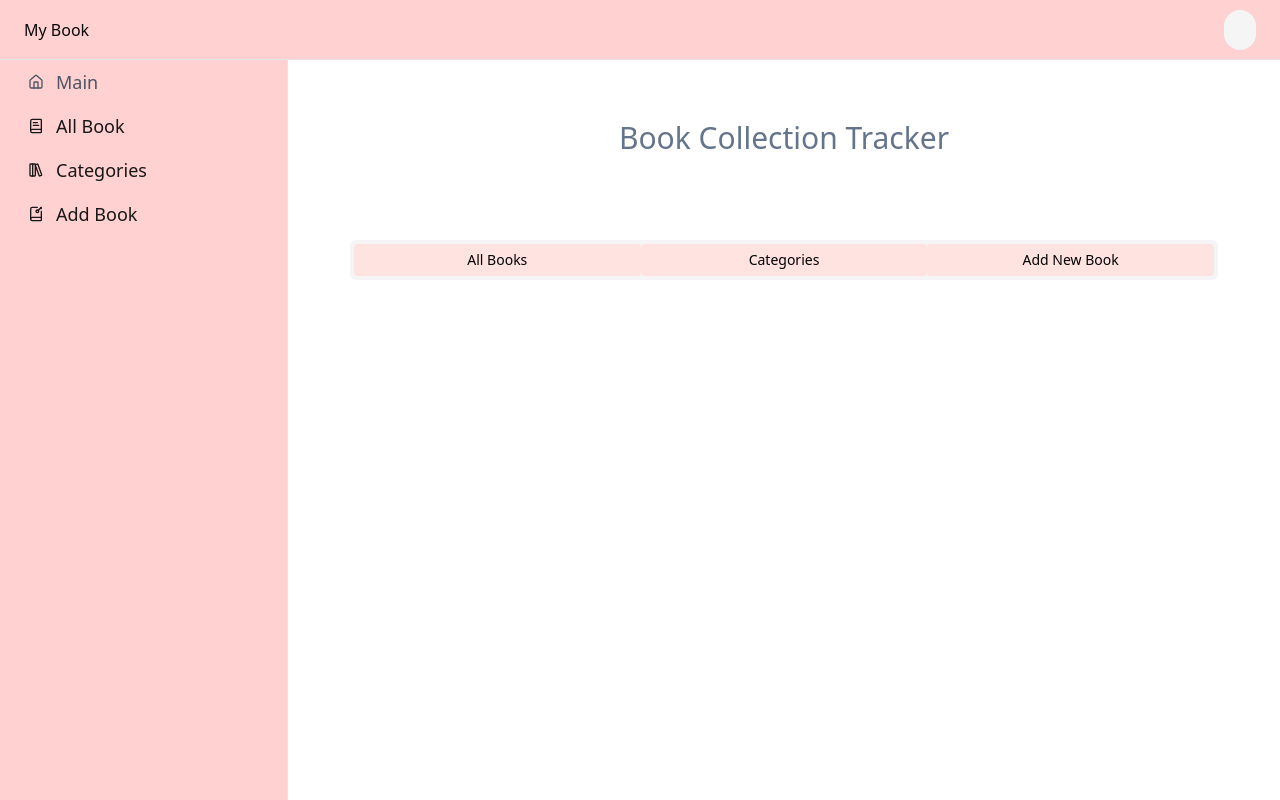
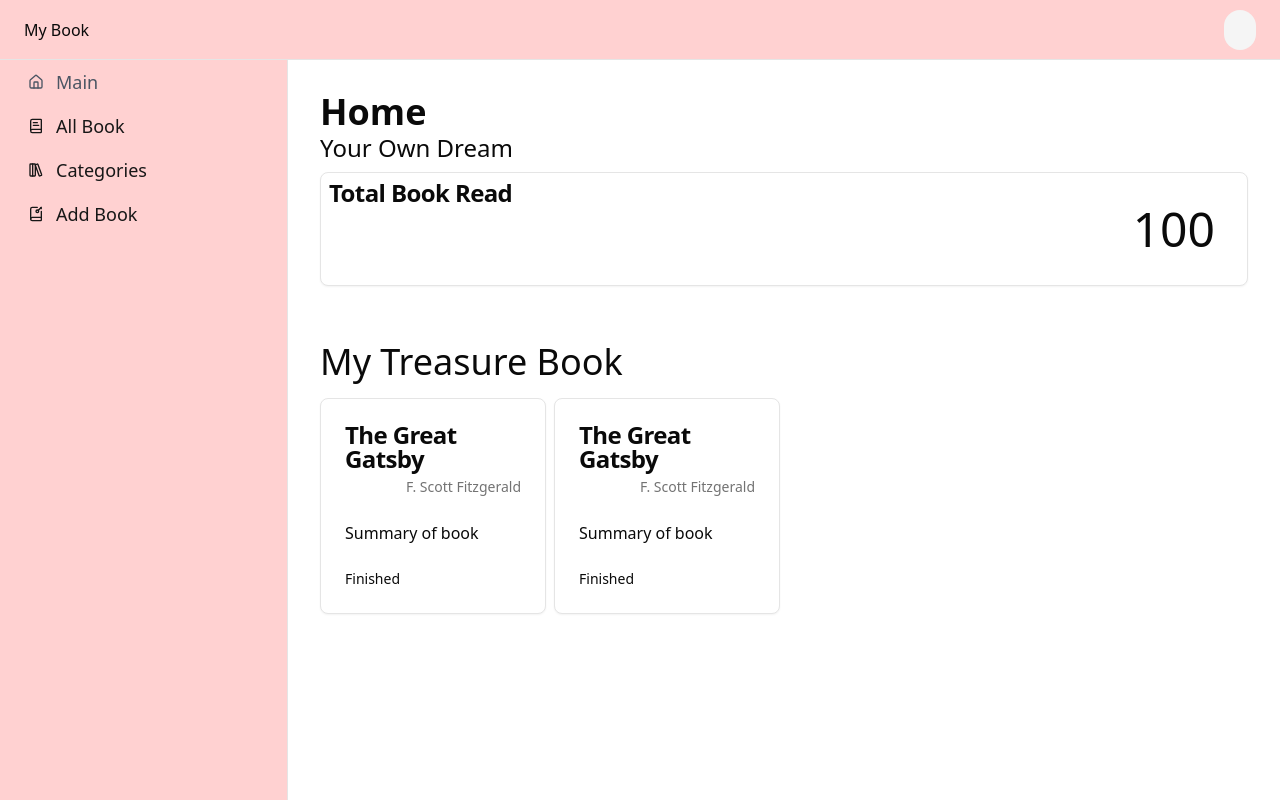
Before and after one commit to amirahyusof/learn-supabase, a Next.js app: page /dashboard in a window 1280 px wide. Built offline with nearby package versions, Linux system fonts and the light colour scheme; no server answers; what @nextui-org/react would draw is missing.

Commit message:
fix and redesign dashboard's layout

```diff
--- a/app/(overview)/dashboard/page.tsx
+++ b/app/(overview)/dashboard/page.tsx
@@ -1,43 +1,56 @@
-import MainPage from '@/components/main-page'
+import { Card, CardContent, CardDescription, CardFooter, CardHeader, CardTitle } from '@/components/ui/card'
 import React from 'react'
-import { dataBook } from '@/components/data-table/column'
 
-async function getData(): Promise<dataBook[]> {
-  return [
-    {
-      id:"001",
-      title: "The Great Gatsby",
-      author: "F. Scott Fitzgerald",
-      genre: "Fiction",
-      readingStatus: "finished",
-    },
-    {
-      id:"002",
-      title: "Atomic Habits",
-      author: "James Clear",
-      genre: "Self-help",
-      readingStatus: "want to read",
-    },
-    {
-      id:"003",
-      title: "1984",
-      author: "George Orwell",
-      genre: "Dystopian",
-      readingStatus: "reading",
-    },
-  ]
-}
+const Home = () => {
+  return (
+    <main>
+      <div className='p-4'>
+        <h1 className='text-2xl lg:text-4xl font-bold'>Home</h1>
+        <p className='text-lg lg:text-2xl'>Your Own Dream</p>
+        <Card className='p-2 mt-2'>
+          <CardTitle>Total Book Read</CardTitle>
+          <CardContent className='text-end text-5xl'>
+            100
+          </CardContent>
+        </Card>
+      </div>
 
-async function Page(){
-  const data = await getData()
+      <div className='p-4 mt-6'>
+        <h1 className='text-2xl lg:text-4xl font-medium'>My Treasure Book</h1>
+        <div className='grid grid-cols-2 md:grid-cols-3 lg:grid-cols-4 gap-2 mt-4'>
+          <Card>
+            <CardHeader>
+              <CardTitle>The Great Gatsby</CardTitle>
+              <CardDescription className='text-end'>
+                F. Scott Fitzgerald
+              </CardDescription>
+            </CardHeader>
+            <CardContent>
+              Summary of book
+            </CardContent>
+            <CardFooter className='text-sm'>
+              Finished
+            </CardFooter>
+          </Card>
 
-  return (
-    <div className=''>
-      <MainPage
-        data = {data}
-      />
-    </div>
+          <Card>
+            <CardHeader>
+              <CardTitle>The Great Gatsby</CardTitle>
+              <CardDescription className='text-end'>
+                F. Scott Fitzgerald
+              </CardDescription>
+            </CardHeader>
+            <CardContent>
+              Summary of book
+            </CardContent>
+            <CardFooter className='text-sm'>
+              Finished
+            </CardFooter>
+          </Card>
+        </div>
+      </div>
+    </main>
   )
 }
 
-export default Page
+export default Home
```
